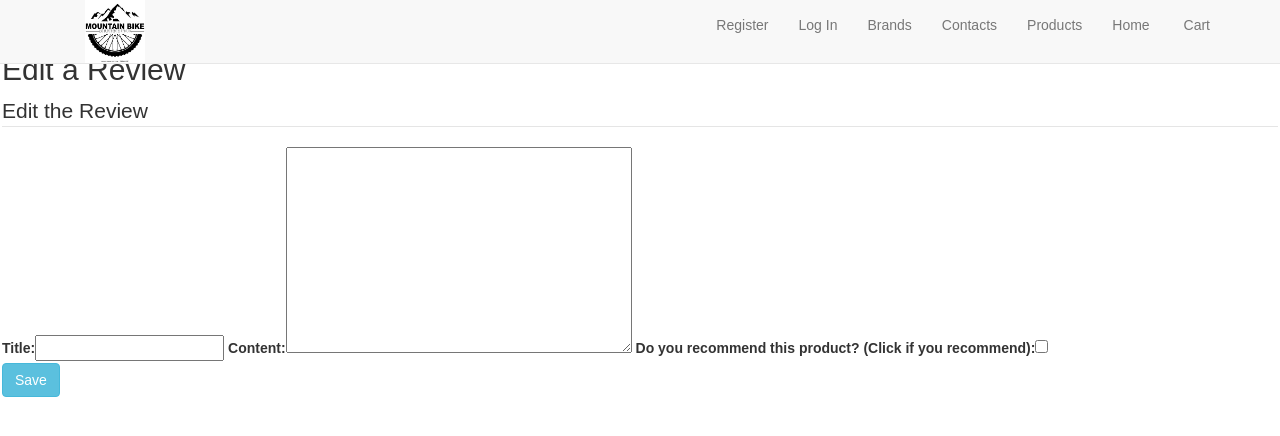
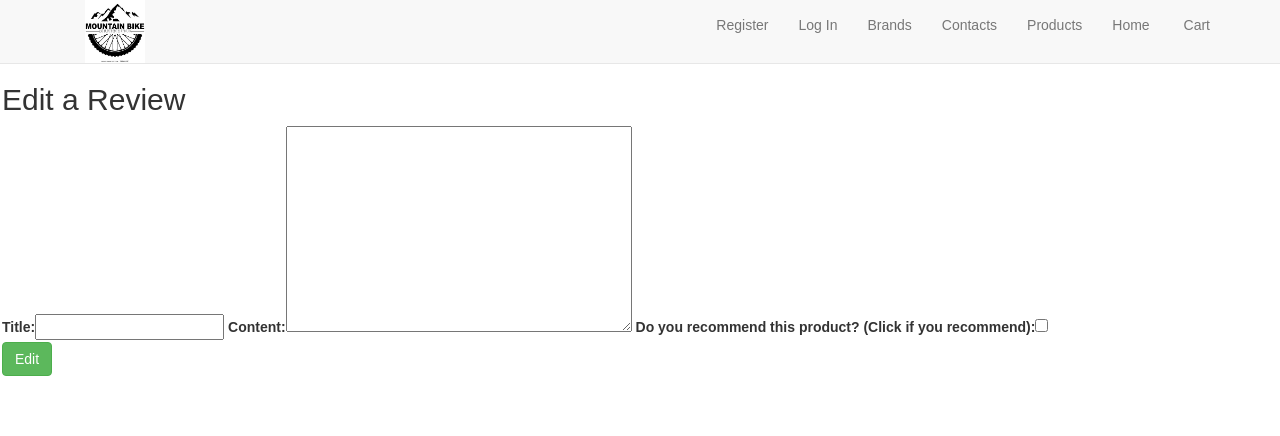
Before and after one commit to DimitarDDD/project5, a Django app: template reviews/templates/edit_a_review.html in a window 1280 px wide. Shown: the top 436 px of the page. Run offline with Django 3.2, Linux system fonts and the light colour scheme; the template is opened without the code that fills it: values that come from a table or form of the project are taken from there, others are empty; some libraries are stand-ins or nearby versions.

Commit message:
editing function changes

```diff
--- a/products/templates/product_details.html
+++ b/products/templates/product_details.html
@@ -34,10 +34,11 @@
               {% csrf_token %}
               <input type="hidden" name="product_id" value="{{product.id}}"/>
 			  <input type="hidden" name="review_id" value="{{review.id}}"/>
-			  <input class="btn btn-success" type="submit" value="Delete"/></p>
+			  <input class="btn btn-success" type="submit" value="Delete"/>
+			    <a href="{% url 'edit_a_review' preview.id %}" class="btn btn-secondary btn-lg " role="button">Edit</a>
 
             </form>
-            <a href="{% url 'edit_a_review' pk=review.id %}" class="pull-right review-edit-anchor"><i class="fa fa-pencil fa-lg"></i></a>
+
 
               {% endif %}
               <h4><class="default-anchor">{{ review.title }}</a></h4>
--- a/reviews/templates/add_a_review.html
+++ b/reviews/templates/add_a_review.html
@@ -13,7 +13,7 @@
 
         <input type="hidden" name="product" value="{{product.id}}"/>
         <input type="submit" class="btn btn-success" value="Leave Review"/>
-        <a href="{% url 'edit_a_review' product.id %}"class="btn btn-secondary btn-lg " role="button">Edit</a>
+
       </form>
     </div>
 </div>
--- a/reviews/templates/edit_a_review.html
+++ b/reviews/templates/edit_a_review.html
@@ -1,20 +1,20 @@
 {% extends "base.html" %}
 {% load bootstrap_tags %}
 {% block content %}
-<div class="card card-outline-secondary my-4">
+
+<div class="card card-outline-secondary my-4" id='editreviewform'>
     <div class="card-header">
-      <h2>Edit a Review</h2>
+     <h2>Edit a Review</h2>
     </div>
-
+<form action="{% url 'edit_a_review' pk=review.id %}" method="post">
     <div class="card-body">
-
-        <legend class="brand-text-header-black">Edit the Review</legend>
         {% csrf_token %}
         {{ review_form | as_bootstrap }}
         <br>
-
-        <button type="submit" class="btn btn-info">Save</button>
+       <input type="hidden" name="product" value="{{product.id}}"/>
+       <input type="hidden" name="review_id" value="{{review.id}}"/>
+       <input class="btn btn-success" type="submit" value="Edit"/></p>
       </fieldset>
-    </form>
+</form>
   </article>
 {% endblock %}
--- a/reviews/views.py
+++ b/reviews/views.py
@@ -10,7 +10,7 @@
 def add_a_review(request,pk):
     if not request.user.is_authenticated:
         return HttpResponseForbidden()
-
+    pk = request.POST['review_id']
     product_id = int(request.POST['product'])
     product = get_object_or_404(Product, pk=product_id)
     form = ReviewForm(request.POST)
@@ -27,11 +27,9 @@
     review_form = ReviewForm
     if request.user:
         review = get_object_or_404(Review, pk=pk)if pk else None
-
         if request.method == 'POST':
             review_form = ReviewForm(request.POST, instance=review)
             if review_form.is_valid():
-                review = review_form.save(commit=False)
                 review.author = request.user
                 review_form.save()
                 return redirect('products')
--- a/static/css/custom.css
+++ b/static/css/custom.css
@@ -182,3 +182,6 @@ padding-top:70px
     margin-left: 0px;
     margin-right: 20px;
 }
+#editreviewform {
+padding-top:30px;
+}
```
